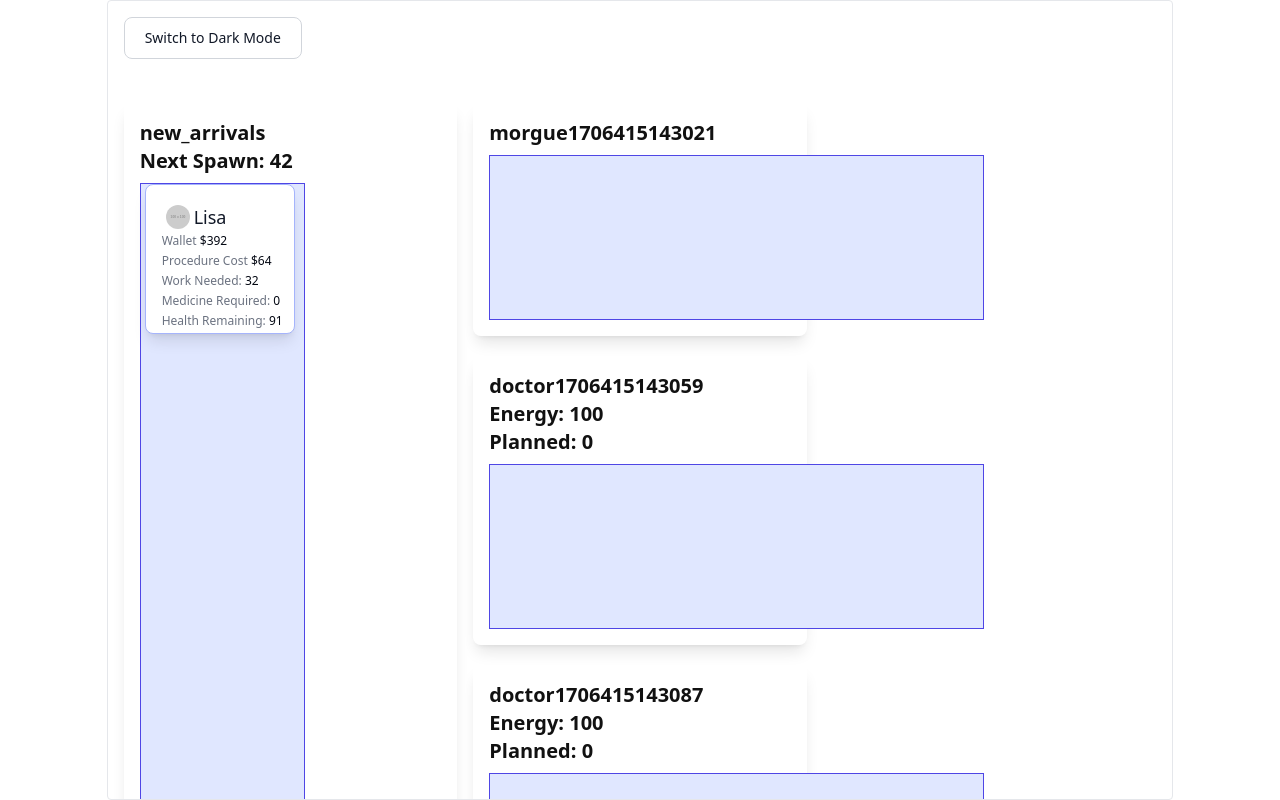
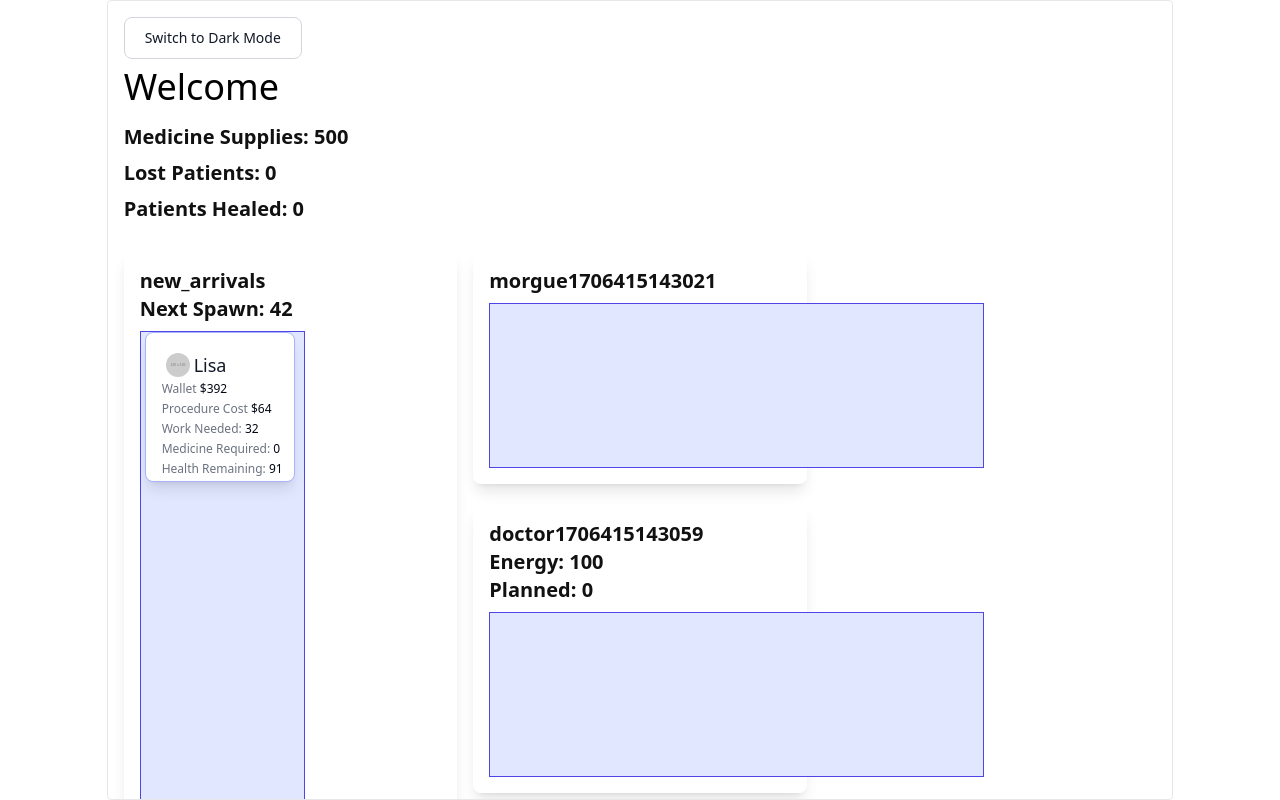
Before and after one commit to gabeochoa/hsp, a React (Vite) app: page / in a window 1280 px wide. Built offline with nearby package versions, Linux system fonts and the light colour scheme.

Commit message:
bf - fix broken header

```diff
--- a/src/App.tsx
+++ b/src/App.tsx
@@ -56,9 +56,9 @@ function Supplies() {
 
   return (
     <div>
-      <TextXL content={<>Medicine Supplies: {medicine}</>} />
-      <TextXL content={<>Lost Patients: {patients_lost}</>} />
-      <TextXL content={<>Patients Healed: {patients_healed}</>} />
+      <TextXL>Medicine Supplies: {medicine}</TextXL>
+      <TextXL>Lost Patients: {patients_lost}</TextXL>
+      <TextXL>Patients Healed: {patients_healed}</TextXL>
     </div>
   );
 }
@@ -67,7 +67,7 @@ function Main() {
   return (
     <div className="mx-auto h-dvh w-10/12 overflow-scroll rounded border border-gray-200 p-4 dark:border-neutral-600 dark:bg-neutral-800 dark:shadow-none">
       <DarkModeToggle />
-      <Header text={'welcome'} />
+      <Header>Welcome</Header>
       <Supplies />
       <div className="grid grid-cols-3 gap-x-4">
         <div>
```
